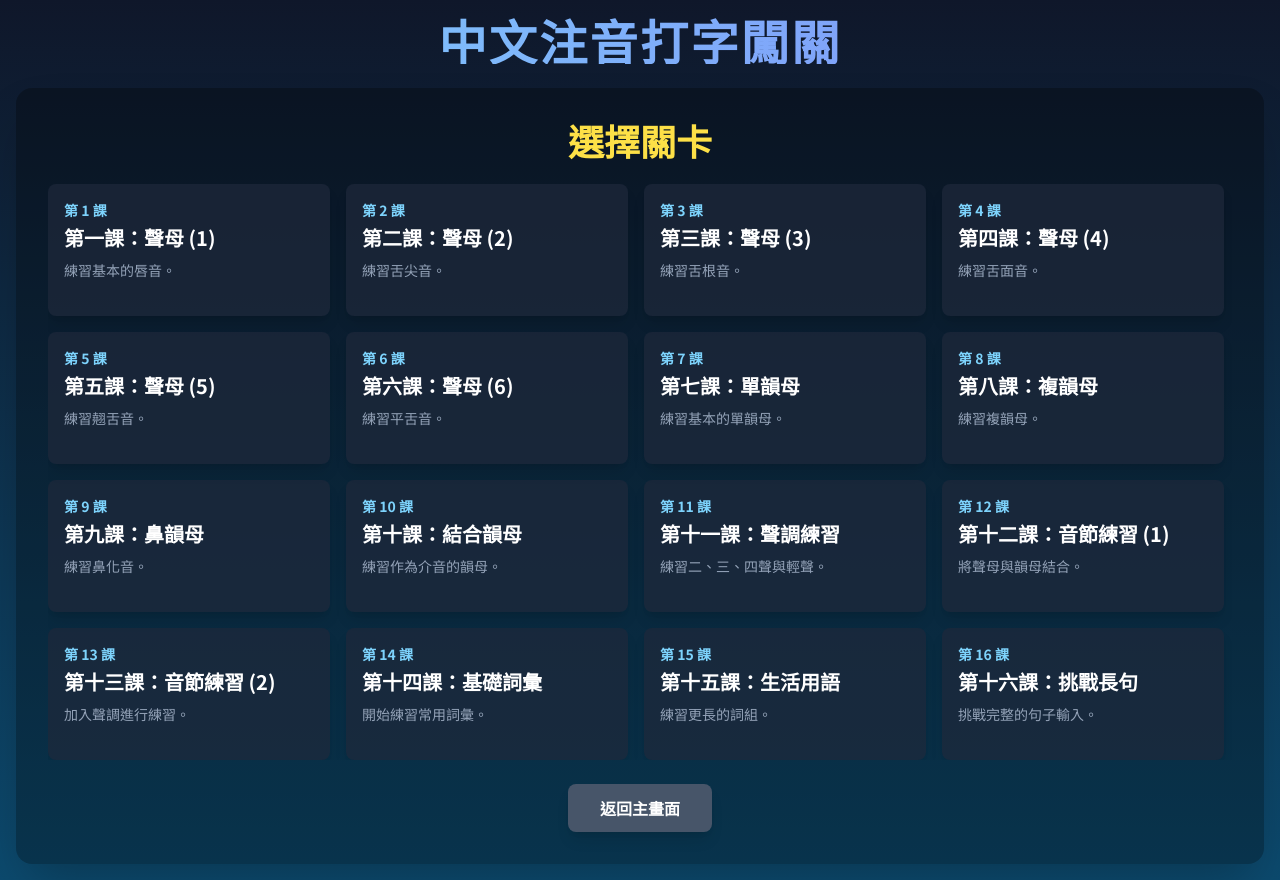
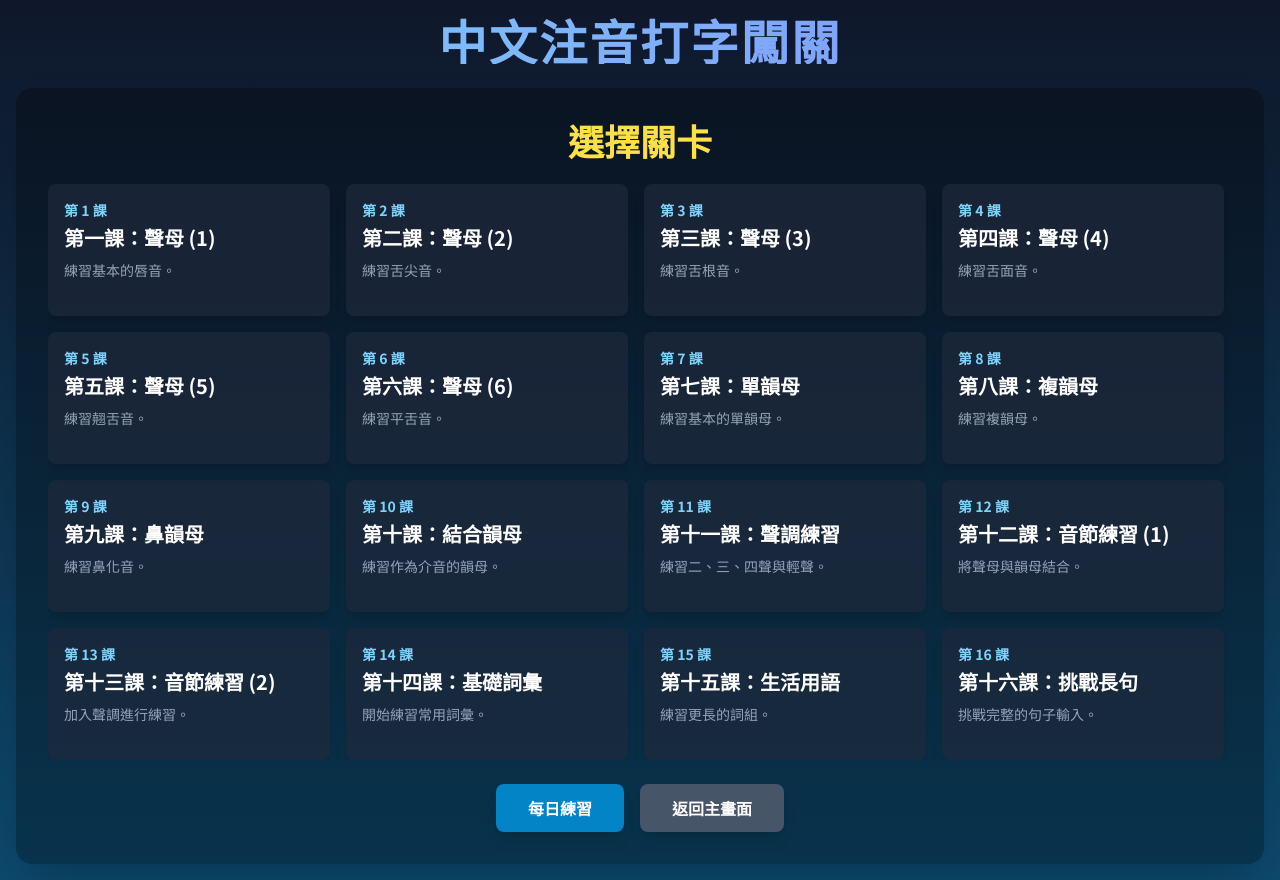
Before and after one commit to Xinba210/typing, a React (Vite) app: page / in a window 1280 px wide. Both pictures are taken after a click on the button "開始遊戲". Built offline with nearby package versions, Linux system fonts and the light colour scheme.

Commit message:
Add daily random practice mode

```diff
--- a/App.tsx
+++ b/App.tsx
@@ -1,6 +1,6 @@
 
 import React, { useState, useCallback, useEffect } from 'react';
-import { GameState } from './types';
+import { GameState, Level } from './types';
 import { LEVELS } from './constants';
 import GameScreen from './components/GameScreen';
 import StartScreen from './components/StartScreen';
@@ -10,31 +10,41 @@ import LevelSelectionScreen from './components/LevelSelectionScreen';
 const App: React.FC = () => {
   const [gameState, setGameState] = useState<GameState>(GameState.Start);
   const [currentLevelIndex, setCurrentLevelIndex] = useState(0);
+  const [customLevel, setCustomLevel] = useState<Level | null>(null);
   const [score, setScore] = useState(0);
 
   const goToLevelSelection = useCallback(() => {
+    setCustomLevel(null);
     setGameState(GameState.LevelSelection);
   }, []);
 
-  const selectLevelAndStart = useCallback((levelIndex: number) => {
-    setCurrentLevelIndex(levelIndex);
+  const selectLevelAndStart = useCallback((level: Level, index?: number) => {
+    if (typeof index === 'number') {
+      setCurrentLevelIndex(index);
+      setCustomLevel(null);
+    } else {
+      setCustomLevel(level);
+    }
     setScore(0);
     setGameState(GameState.Playing);
   }, []);
 
   const goToStart = useCallback(() => {
+    setCustomLevel(null);
     setGameState(GameState.Start);
   }, []);
 
   const handleLevelComplete = useCallback((levelScore: number) => {
     setScore(prev => prev + levelScore);
-    if (currentLevelIndex < LEVELS.length - 1) {
+    if (customLevel) {
+      setGameState(GameState.GameEnd);
+    } else if (currentLevelIndex < LEVELS.length - 1) {
       setCurrentLevelIndex(prev => prev + 1);
       setGameState(GameState.LevelComplete);
     } else {
       setGameState(GameState.GameEnd);
     }
-  }, [currentLevelIndex]);
+  }, [currentLevelIndex, customLevel]);
 
   const nextLevel = useCallback(() => {
     setGameState(GameState.Playing);
@@ -69,8 +79,8 @@ const App: React.FC = () => {
       case GameState.Playing:
         return (
           <GameScreen
-            level={LEVELS[currentLevelIndex]}
-            levelNumber={currentLevelIndex + 1}
+            level={customLevel ?? LEVELS[currentLevelIndex]}
+            levelNumber={customLevel ? 0 : currentLevelIndex + 1}
             onLevelComplete={handleLevelComplete}
           />
         );
--- a/components/CharacterInput.tsx
+++ b/components/CharacterInput.tsx
@@ -78,7 +78,7 @@ const CharacterInput: React.FC<CharacterInputProps> = ({
   }, [virtualEvent, isActive, processInput]);
 
   const isPracticeMode = levelType === LevelType.SingleBopomofo || levelType === LevelType.Syllable;
-  const isLongPhrase = levelType === LevelType.Word && targetChar.length > 5;
+  const isLongPhrase = (levelType === LevelType.Word || levelType === LevelType.Random) && targetChar.length > 5;
 
   const wrapperClasses = `
     relative flex flex-col items-center justify-center transition-all duration-300
--- a/components/GameScreen.tsx
+++ b/components/GameScreen.tsx
@@ -40,7 +40,7 @@ const GameScreen: React.FC<GameScreenProps> = ({ level, levelNumber, onLevelComp
       setPhase('introduction');
       setIntroductionIndex(0);
       speak(units[0]);
-    } else if (level.type === LevelType.Syllable || level.type === LevelType.Word) {
+    } else if (level.type === LevelType.Syllable || level.type === LevelType.Word || level.type === LevelType.Random) {
       units = level.content as string[];
       setPhase('practice');
     }
@@ -165,7 +165,7 @@ const GameScreen: React.FC<GameScreenProps> = ({ level, levelNumber, onLevelComp
       <div className="flex justify-between items-center mb-6 p-4 bg-slate-800/50 rounded-lg">
         <div>
           <h2 className="text-2xl font-bold text-sky-300">{level.title}</h2>
-          <p className="text-slate-400">第 {levelNumber} 關</p>
+          {level.type !== LevelType.Random && <p className="text-slate-400">第 {levelNumber} 關</p>}
           {level.description && <p className="text-sm text-slate-300 mt-1">{level.description}</p>}
         </div>
         <div className="text-right">
--- a/components/LevelSelectionScreen.tsx
+++ b/components/LevelSelectionScreen.tsx
@@ -1,26 +1,29 @@
 import React from 'react';
-import { LEVELS } from '../constants';
+import { LEVELS, generateRandomLevel } from '../constants';
 import { Level } from '../types';
 
 interface LevelSelectionScreenProps {
-  onSelectLevel: (levelIndex: number) => void;
+  onSelectLevel: (level: Level, index?: number) => void;
   onBack: () => void;
 }
 
-const LevelCard: React.FC<{ level: Level, index: number, onSelect: (index: number) => void }> = ({ level, index, onSelect }) => {
-    return (
+const LevelCard: React.FC<{ level: Level; index: number; onSelect: (level: Level, index: number) => void }> = ({ level, index, onSelect }) => (
   <div
-            onClick={() => onSelect(index)}
+    onClick={() => onSelect(level, index)}
     className="bg-slate-800/70 p-4 rounded-lg shadow-lg cursor-pointer transition-all duration-300 hover:bg-sky-500/30 hover:shadow-sky-500/20 hover:scale-105"
   >
     <p className="text-sm text-sky-300 font-semibold">第 {index + 1} 課</p>
     <h3 className="text-xl font-bold text-white mt-1 truncate">{level.title}</h3>
     {level.description && <p className="text-slate-400 text-sm mt-2 h-10 overflow-hidden">{level.description}</p>}
   </div>
-    )
-}
+);
 
 const LevelSelectionScreen: React.FC<LevelSelectionScreenProps> = ({ onSelectLevel, onBack }) => {
+  const handleRandom = () => {
+    const randomLevel = generateRandomLevel();
+    onSelectLevel(randomLevel);
+  };
+
   return (
     <div className="flex flex-col h-full w-full">
       <h2 className="text-4xl font-bold text-center text-yellow-300 mb-6">選擇關卡</h2>
@@ -29,7 +32,13 @@ const LevelSelectionScreen: React.FC<LevelSelectionScreenProps> = ({ onSelectLev
           <LevelCard key={index} level={level} index={index} onSelect={onSelectLevel} />
         ))}
       </div>
-      <div className="mt-6 text-center">
+      <div className="mt-6 text-center space-x-4">
+        <button
+          onClick={handleRandom}
+          className="px-8 py-3 bg-sky-600 text-white font-bold rounded-lg shadow-lg hover:bg-sky-700 transition-transform transform hover:scale-105 focus:outline-none focus:ring-4 focus:ring-sky-500"
+        >
+          每日練習
+        </button>
         <button
           onClick={onBack}
           className="px-8 py-3 bg-slate-600 text-white font-bold rounded-lg shadow-lg hover:bg-slate-700 transition-transform transform hover:scale-105 focus:outline-none focus:ring-4 focus:ring-slate-500"
--- a/constants.ts
+++ b/constants.ts
@@ -18,6 +18,19 @@ export const LEVELS: Level[] = [
   { title: "第十五課：生活用語", type: LevelType.Word, content: ["今天", "天氣", "真好"], description: "練習更長的詞組。"},
   { title: "第十六課：挑戰長句", type: LevelType.Word, content: ["我喜歡用電腦學習新知識"], description: "挑戰完整的句子輸入。"},
 ];
+
+export function generateRandomLevel(): Level {
+  const wordPool = LEVELS.filter(l => l.type === LevelType.Word)
+    .flatMap(l => l.content as string[]);
+  const shuffled = [...wordPool].sort(() => Math.random() - 0.5);
+  const content = shuffled.slice(0, Math.min(3, shuffled.length));
+  return {
+    title: '每日練習',
+    type: LevelType.Random,
+    content,
+    description: '隨機練習常用詞彙。',
+  };
+}
 
 export const ZHUYIN_MAP: { [key: string]: string } = {
   // Original
--- a/types.ts
+++ b/types.ts
@@ -10,12 +10,13 @@ export enum LevelType {
   SingleBopomofo, // Practice single zhuyin symbols like ㄅ, ㄆ, ㄇ, ㄈ
   Syllable,       // Practice combinations like ㄅㄚ, ㄆㄛˋ
   Word,           // Practice actual words like 你好, 台灣
+  Random,         // Randomly generated practice content
 }
 
 export interface Level {
   title: string;
   type: LevelType;
-  content: string | string[]; // string for SingleBopomofo, string[] for Syllable/Word
+  content: string | string[]; // string for SingleBopomofo, string[] for Syllable/Word/Random
   description?: string;
 }
 
```
Also changed, not shown: 1 other file (tests, documents, lock files or other folders). Lines whose indentation alone changed are shown as unchanged.
